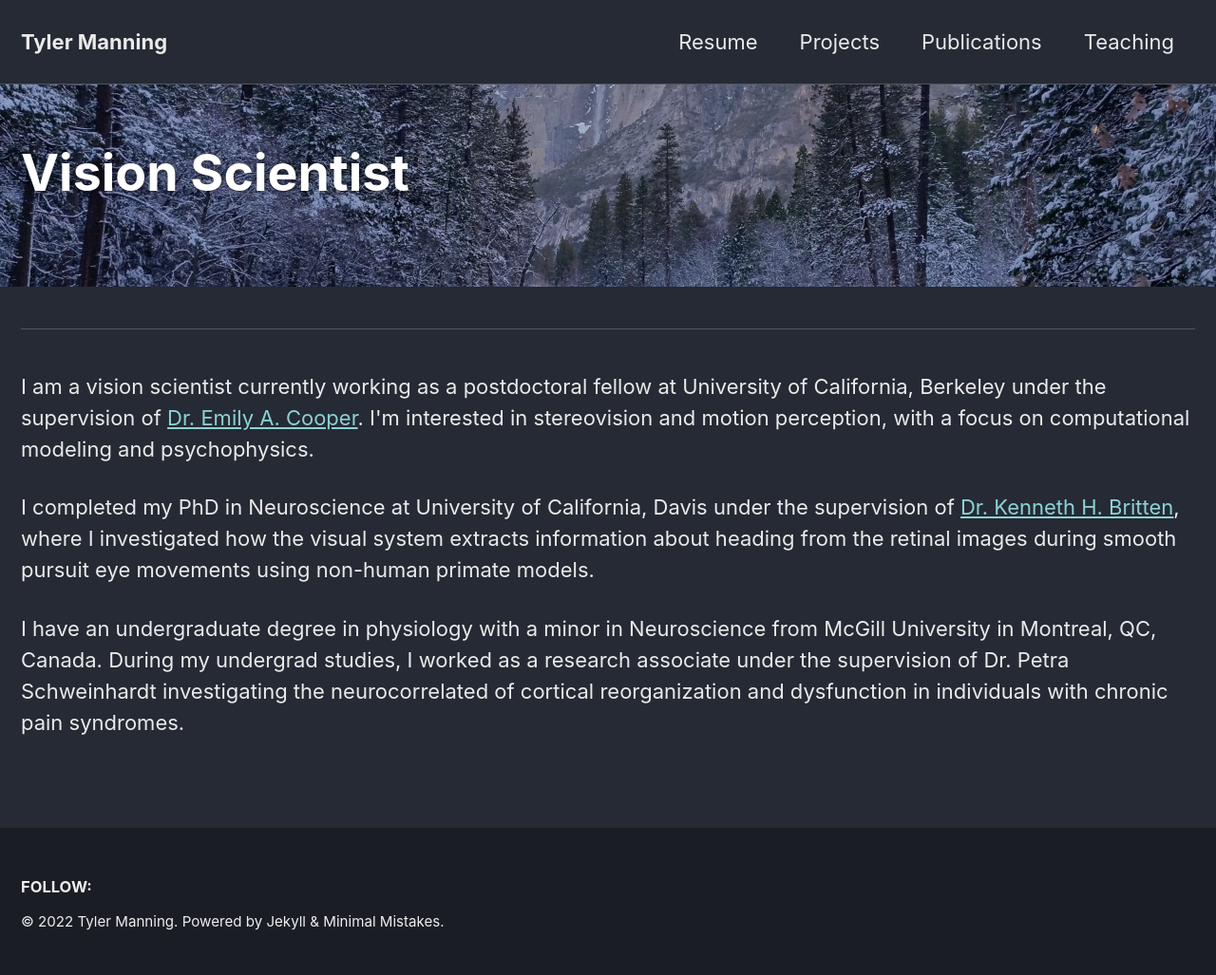
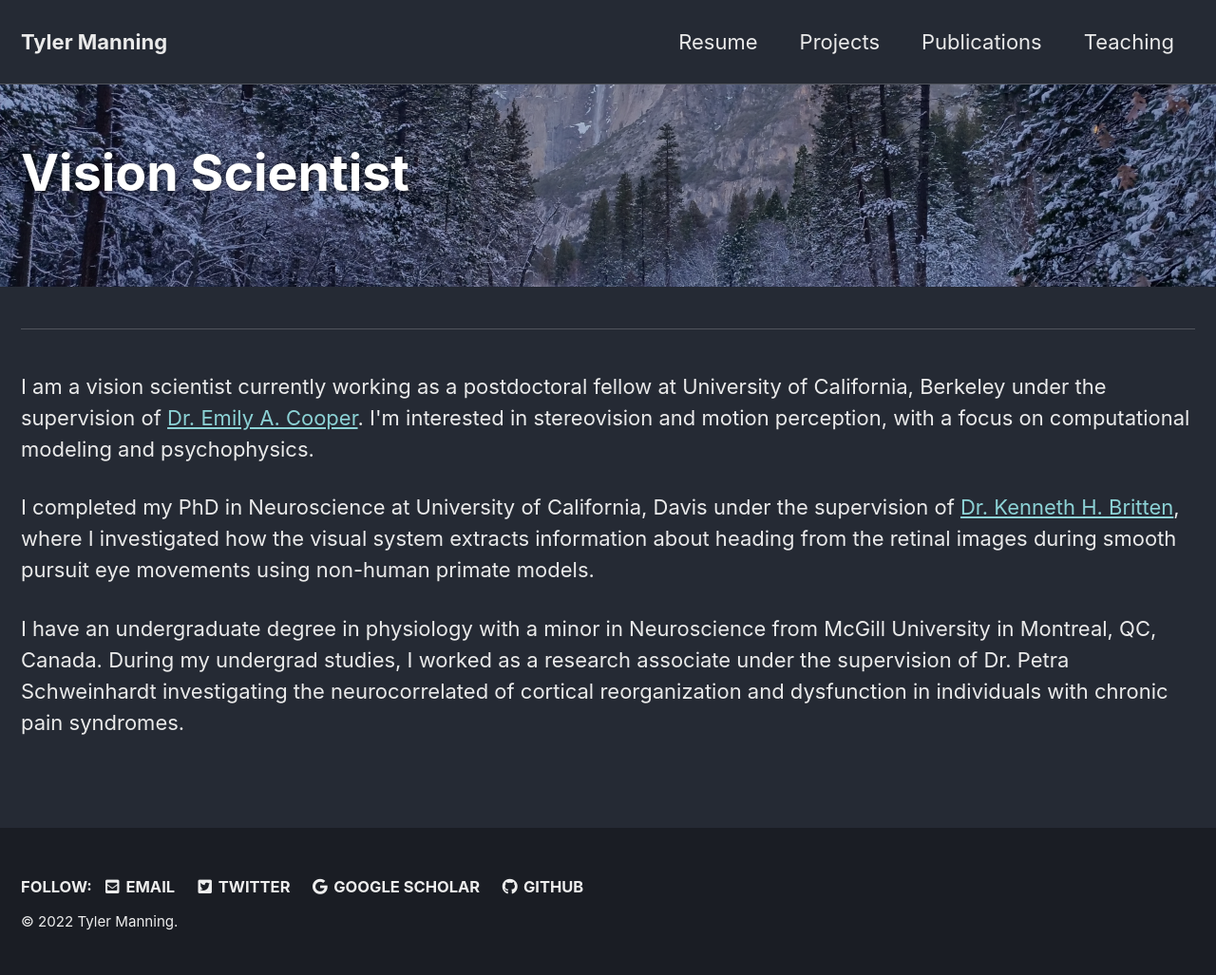
Before and after one commit to tsmanning/tsmanning.github.io, a Jekyll site: the page built from index.html, in a window 1280 px wide. Shown: the whole page at 95% size. Built offline with Jekyll 4.4.1, drawn with Linux system fonts in a browser that asks for light colours; cached includes are drawn as plain includes; the list of posts is cut into pages by our own code.

Commit message:
fixing home page

```diff
--- a/_config.yml
+++ b/_config.yml
@@ -125,32 +125,25 @@ author:
     - label: "GitHub"
       icon: "fab fa-fw fa-github"
       url: "https://github.com/tsmanning"
-    - label: "Instagram"
-      icon: "fab fa-fw fa-instagram"
-      # url: "https://instagram.com/"
 
 # Site Footer
 footer:
   links:
+    - label: "Email"
+      icon: "fas fa-fw fa-envelope-square"
+      url: "mailto:tyler.manning2@gmail.com"
+    - label: "Website"
+      icon: "fas fa-fw fa-link"
+      # url: "https://your-website.com"
     - label: "Twitter"
       icon: "fab fa-fw fa-twitter-square"
-      # url:
-    - label: "Facebook"
-      icon: "fab fa-fw fa-facebook-square"
-      # url:
+      url: "https://twitter.com/GnarlyTinmen"
+    - label: "Google Scholar"
+      icon: "fab fa-fw fa-google"
+      url: "https://scholar.google.com/citations?user=Lqnrr_wAAAAJ"
     - label: "GitHub"
       icon: "fab fa-fw fa-github"
-      # url:
-    - label: "GitLab"
-      icon: "fab fa-fw fa-gitlab"
-      # url:
-    - label: "Bitbucket"
-      icon: "fab fa-fw fa-bitbucket"
-      # url:
-    - label: "Instagram"
-      icon: "fab fa-fw fa-instagram"
-      # url:
-
+      url: "https://github.com/tsmanning"
 
 # Reading Files
 include:
--- a/_includes/footer.html
+++ b/_includes/footer.html
@@ -18,4 +18,5 @@
   </ul>
 </div>
 
-<div class="page__footer-copyright">&copy; {{ site.time | date: '%Y' }} {{ site.name | default: site.title }}. {{ site.data.ui-text[site.locale].powered_by | default: "Powered by" }} <a href="https://jekyllrb.com" rel="nofollow">Jekyll</a> &amp; <a href="https://mademistakes.com/work/minimal-mistakes-jekyll-theme/" rel="nofollow">Minimal Mistakes</a>.</div>
+<!--div class="page__footer-copyright">&copy; {{ site.time | date: '%Y' }} {{ site.name | default: site.title }}. {{ site.data.ui-text[site.locale].powered_by | default: "Powered by" }} <a href="https://jekyllrb.com" rel="nofollow">Jekyll</a> &amp; <a href="https://mademistakes.com/work/minimal-mistakes-jekyll-theme/" rel="nofollow">Minimal Mistakes</a>.</div-->
+<div class="page__footer-copyright">&copy; {{ site.time | date: '%Y' }} {{ site.name | default: site.title }}.</div>
```
